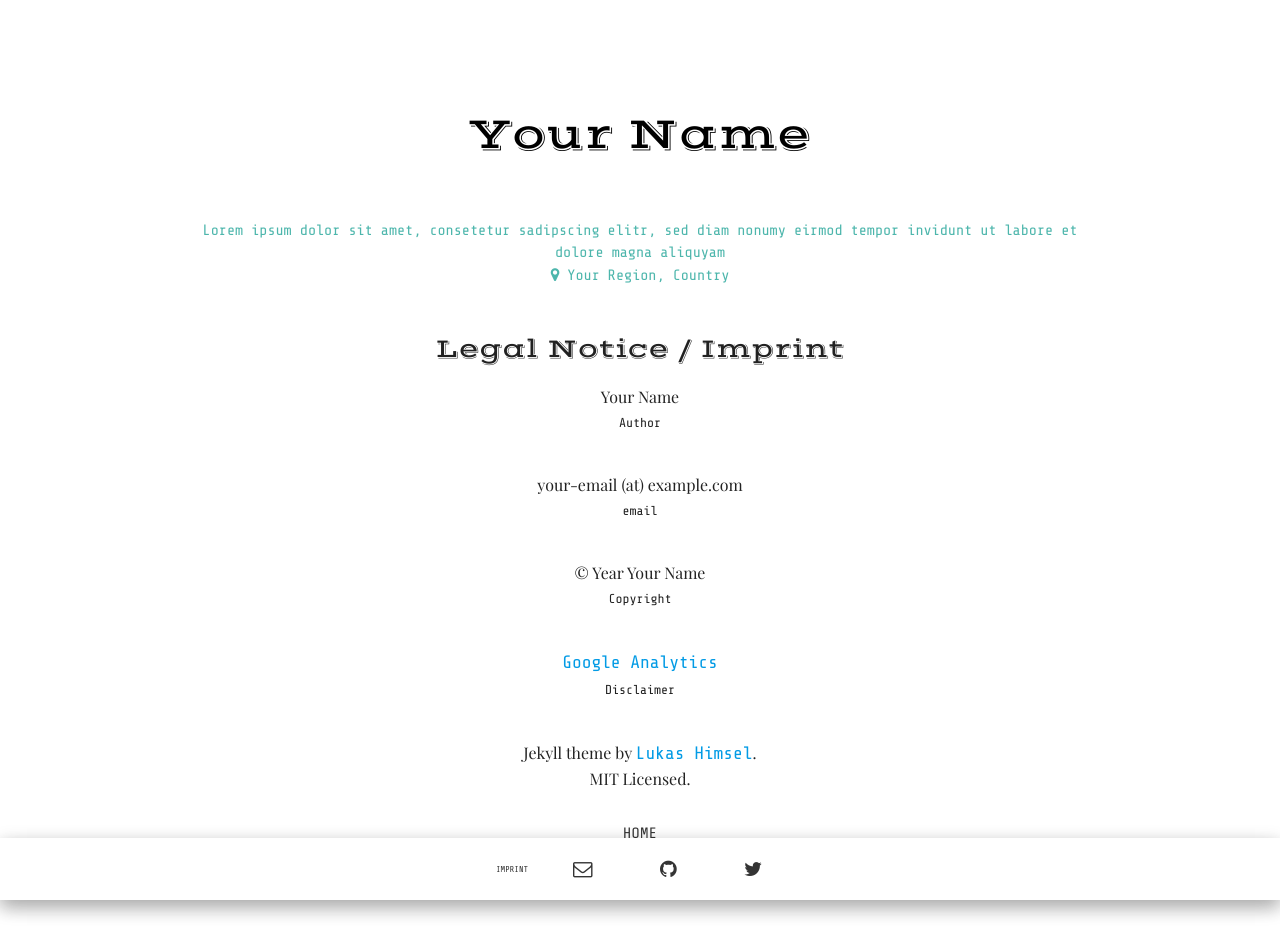
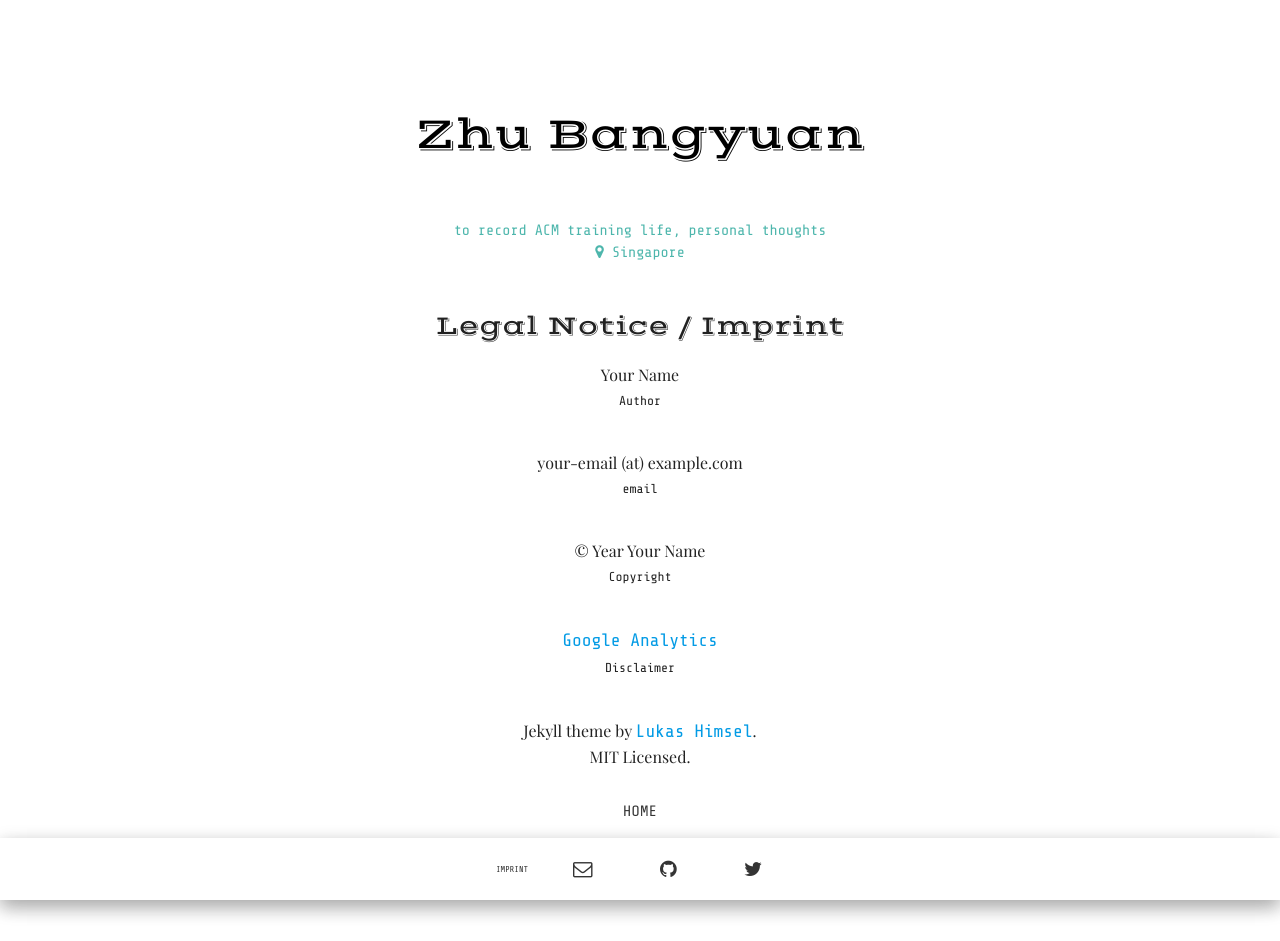
Before and after one commit to bangyuanzhu/bangyuanzhu.github.io, a Jekyll site: the page built from imprint.html, in a window 1280 px wide. Built offline with Jekyll 4.4.1, drawn with Linux system fonts in a browser that asks for light colours; some web fonts are replaced; after the commit the page ends 919 px from its top, so only the background shows below that.

Commit message:
Update _config.yml

```diff
--- a/_config.yml
+++ b/_config.yml
@@ -1,14 +1,14 @@
-title: "Your Name"
-description: "Lorem ipsum dolor sit amet, consetetur sadipscing elitr, sed diam nonumy eirmod tempor invidunt ut labore et dolore magna aliquyam"
-about: "Lorem ipsum dolor sit amet, consetetur sadipscing elitr, sed diam nonumy eirmod tempor invidunt ut labore et dolore magna aliquyam"
-location: "Your Region, Country"
-email: your-email@example.com
+title: "Zhu Bangyuan"
+description: "My Individual Blog"
+about: "to record ACM training life, personal thoughts"
+location: "Singapore"
+email: bangyuanzhu@gmail.com
 #baseurl: "/material-theme"
 
 url: "https://bangyuanzhu.github.io" # replace by your site's url
-twitter_username: your-name
-github_username:  lukas-h
-author: "Your Name"
+twitter_username: Boris_zby
+github_username:  bangyuanzhu
+author: "Zhu Bangyuan"
 
 # google analytics tracking code, please change the value
 g_analytics: ""
```
